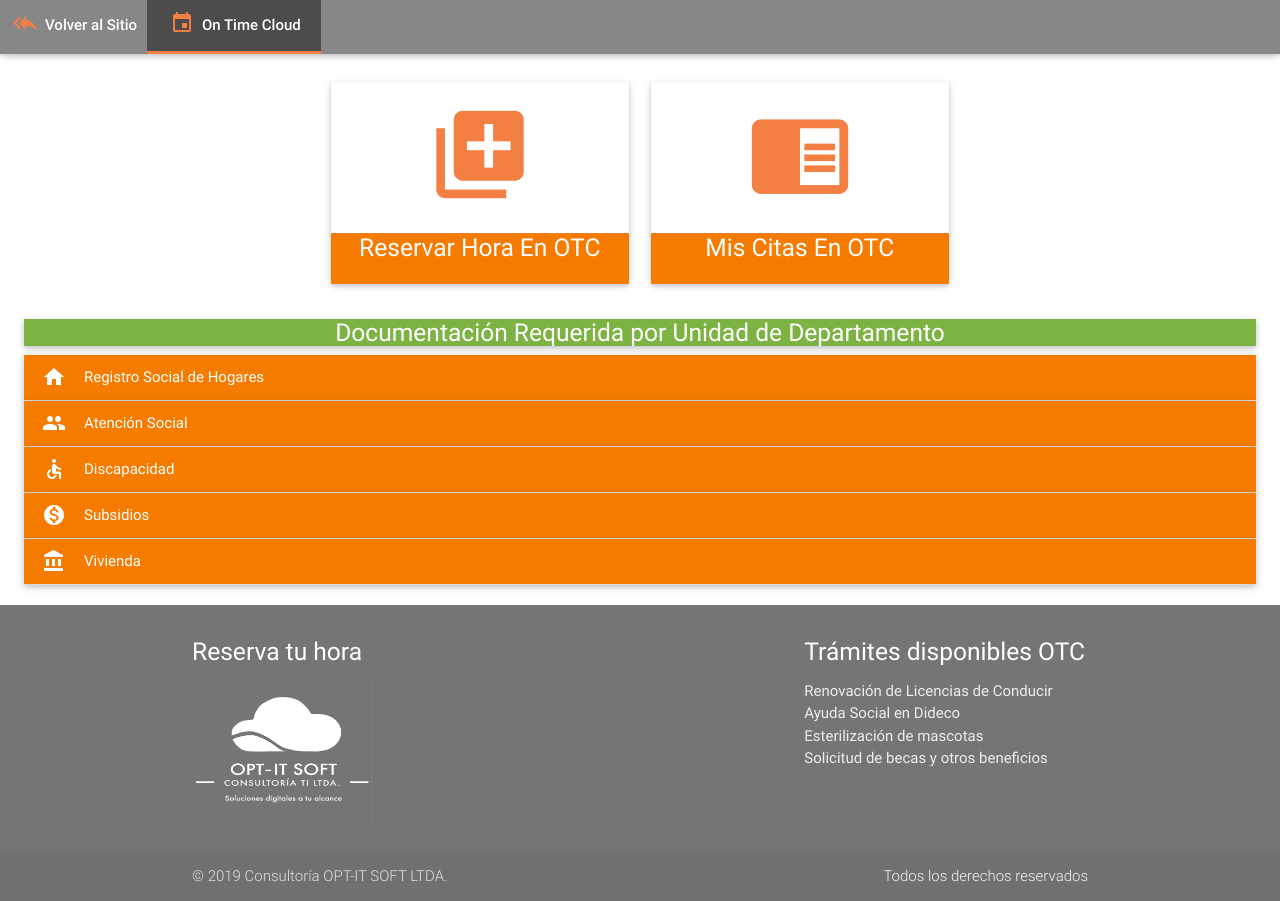
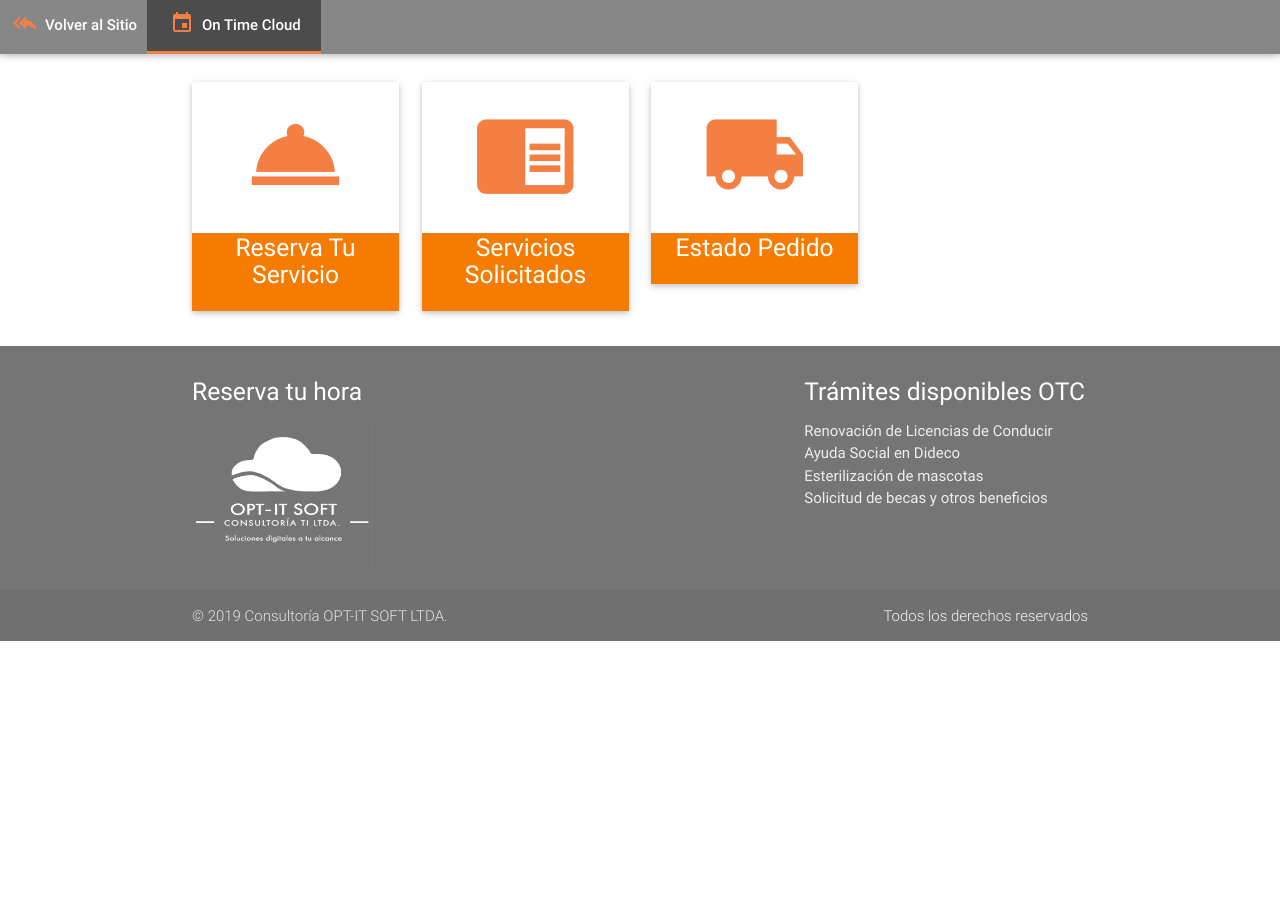
Before and after one commit to jparadae/On_Time, a Django app: page / in a window 1280 px wide. Shown: the part 124-1025 px from the top of the page. After the commit the page ends 765 px from the top, so only its background shows below. Run offline with Django 3.2, Linux system fonts and the light colour scheme; parts of the project's set-up code (start-up, migrations or seed data) failed here and were passed over; some libraries are stand-ins or nearby versions.

Commit message:
cambiando los servicios

```diff
--- a/templates/agenda/index.html
+++ b/templates/agenda/index.html
@@ -7,45 +7,18 @@
 {% endblock %}
 
 {% block contenido %}
-
-<!-- Modal HTML embedded directly into document -->
-<div id="ex1" class="modal">
-	<h6 align="center"><b>Disponibilidad Agenda</b></h6>
-   <table>
-        <thead>
-          <tr>
-              <th>Lunes &nbsp;</th>
-              <th>Martes</th>
-              <th>Jueves</th>
-			  <th>Viernes</th>
-          </tr>
-        </thead>
-
-        <tbody>
-          <tr>
-            <td>Reistro Social de Hogares</td>
-            <td>Atención Social</td>
-            <td>Discapacidad</td>
-			  <td>Subsidios</td>
-          </tr>
-
-        </tbody>
-      </table>
-
-  <a href="#" rel="modal:close"><i class="material-icons">directions_walk</i>Cerrar</a>
-</div>
-
-<!-- Link to open the modal -->
+<div class="container">
+  <div class="row justify-content-center">
 
 
-	<div class="row">
-		<div class="col s12 m3 offset-m3">
+
+		<div class="col s12 m3 ">
 			<div class="card">
 				<div class="card-content">
-					<i class="material-icons">add_to_photos</i>
+					<i class="material-icons">room_service</i>
 				</div>
 				<div class="card-action waves-effect waves-block waves-light #f57c00 orange darken-2">
-					<a href="{% url 'reservar-cita' %}"><h5> Reservar hora en OTC </h5></a>
+					<a href="{% url 'reservar-cita' %}"><h5> Reserva tu Servicio </h5></a>
 				</div>
 			</div>
 
@@ -56,14 +29,28 @@
 					<i class="material-icons">chrome_reader_mode</i>
 				</div>
 				<div class="card-action waves-effect waves-block waves-light #f57c00 orange darken-2">
-					<a href="{% url 'mis-citas' %}"><h5> Mis Citas en OTC </h5></a>
+					<a href="{% url 'mis-citas' %}"><h5> Servicios Solicitados </h5></a><!--El usuario verá todos los servicios solicitados-->
+				</div>
+			</div>
+		</div>
+
+        <div class="col s12 m3">
+			<div class="card">
+				<div class="card-content">
+					<i class="material-icons">local_shipping</i>
+				</div>
+				<div class="card-action waves-effect waves-block waves-light #f57c00 orange darken-2">
+					<a href="{% url 'mis-citas' %}"><h5> Estado Pedido </h5></a><!--El usuario vera el estado de su pedido-->
 				</div>
 			</div>
 		</div>
 
 
 
+
+
 	</div>
+</div>
 
 
 
@@ -74,176 +61,6 @@
 <!--Collapsive-->
 <!-- Modal HTML embedded directly into document -->
 
-
-
-   <ul class="collapsible popout">
-     <li>
-    <div class="#7cb342 light-green darken-1"><span style="color:#FFFFFF";><h5 align="center">Documentación Requerida por Unidad de Departamento</h5></div>
-    </li>
-
-   <li>
-      <div class="collapsible-header #f57c00 orange darken-2"><span style="color:#FFFFFF";><i class="material-icons">home</i>Registro Social de Hogares </div>
-      <div class="collapsible-body"><span>Lorem ipsum dolor sit amet.</span></div>
-    </li>
-    <li>
-      <div class="collapsible-header #f57c00 orange darken-2"><span style="color:#FFFFFF";><i class="material-icons">group</i>Atención Social </div>
-      <div class="collapsible-body">
-         <span>
-
-		   <table class="striped">
-        <thead>
-          <tr>
-
-              <th>Ayuda servicios funerarios </th>
-              <th>Ayuda cajas de alimentos </th>
-              <th>Ayuda leche </th>
-			  <th>Ayuda mediaguas </th>
-              <th>Ayuda materiales de construcción </th>
-              <th>Ayuda camas y camarotes </th>
-              <th>Ayuda colchones y ropa de cama </th>
-              <th>Ayuda pañales de niño </th>
-              <th>Ayuda pañales de adulto </th>
-              <th>Ayuda ajuares para recién nacidos</th>
-          </tr>
-        </thead>
-
-        <tbody>
-          <tr>
-            <td>Copia Cédula de Identidad</td>
-            <td>Copia Cédula de Identidad</td>
-              <td>Copia Cédula de Identidad</td>
-			 <td>Copia Cédula de Identidad</td>
-               <td>Copia Cédula de Identidad</td>
-            <td>Copia Cédula de Identidad</td>
-              <td>Copia Cédula de Identidad</td>
-			 <td>Copia Cédula de Identidad</td>
-                <td>Copia Cédula de Identidad</td>
-			 <td>Copia Cédula de Identidad</td>
-          </tr>
-
-
-        </tbody>
-		   </table></span>
-
-      </div>
-    </li>
-    <li>
-      <div class="collapsible-header #f57c00 orange darken-2"><span style="color:#FFFFFF";><i class="material-icons">accessible</i>Discapacidad </div>
-      <div class="collapsible-body"><span>
-		   <table class="striped">
-        <thead>
-          <tr>
-              <th>Beca Locomoción </th>
-              <th>Programa de ayuda pañales y leche </th>
-              <th>Ayudas Técnicas </th>
-			  <th>Centro de REHUE </th>
-          </tr>
-        </thead>
-
-        <tbody>
-          <tr>
-            <td>Cédula de Identidad</td>
-            <td>Cédula de Identidad</td>
-            <td>Cédula de Identidad</td>
-			  <td>Cédula de Identidad</td>
-          </tr>
-
-		  <tr>
-            <td>Credencial de Discapacidad emitida por SENADIS.</td>
-            <td>Carnet del Programa Postrado</td>
-            <td>Informe médico al día</td>
-			  <td>Diagnóstico médico.</td>
-          </tr>
-
-		<tr>
-            <td>Certificado de residencia</td>
-            <td>Certificado médico al día</td>
-            <td></td>
-			  <td>Diagnostico Educador Diferencial.</td>
-          </tr>
-
-		<tr>
-            <td>Certificado de Alumno Regular del Establecimiento/Certificado de Rehabilitación.</td>
-            <td>Comprobante de pago de pensión y/o liquidaciones de sueldo</td>
-            <td></td>
-			  <td></td>
-          </tr>
-
-
-        </tbody>
-		   </table></span>
-
-
-
-
-	  </div>
-    </li>
-
-	   <li>
-      <div class="collapsible-header #f57c00 orange darken-2"><span style="color:#FFFFFF";><i class="material-icons">monetization_on</i>Subsidios </div>
-      <div class="collapsible-body">
-            <span>
-		   <table class="striped">
-        <thead>
-          <tr>
-              <th>Subsidio de Discapacidad Mental </th>
-              <th>Subsidio Único Familiar </th>
-              <th>Subsidio Maternal </th>
-			  <th>Subsidios de agua potable y alcantarillado </th>
-          </tr>
-        </thead>
-
-        <tbody>
-          <tr>
-            <td>Copia Cédula de Identidad</td>
-            <td>Copia Cédula de Identidad</td>
-              <td>Copia Cédula de Identidad</td>
-			 <td>Copia Cédula de Identidad</td>
-          </tr>
-
-            <tr>
-            <td>Certificado de nacimiento</td>
-            <td>Certificado de nacimiento</td>
-              <td>Carné de control maternal al día</td>
-			 <td>Comprobante de pago última cuenta</td>
-          </tr>
-
-         <tr>
-            <td>Certificado de residencia en la comuna</td>
-            <td>Certificado de control sano al día (para menores de 5 años)</td>
-              <td>Certificado médico de meses de embarazo</td>
-			 <td></td>
-          </tr>
-
-         <tr>
-            <td>Formulario del Decreto Ley Nº869 (emitido por el médico tratante)</td>
-            <td>Certificado de alumno regular con máximo un mes de antigüedad (para niños de 5 a 17 años).</td>
-              <td></td>
-			 <td></td>
-          </tr>
-
-         <tr>
-            <td>Certificado médico emitido por médico especialista hospital público</td>
-            <td></td>
-              <td></td>
-			 <td></td>
-          </tr>
-
-        </tbody>
-		   </table></span>
-
-
-
-
-
-      </div>
-    </li>
-
-	   <li>
-      <div class="collapsible-header #f57c00 orange darken-2"><span style="color:#FFFFFF";><i class="material-icons">account_balance</i>Vivienda  </div>
-      <div class="collapsible-body"><span>Lorem ipsum dolor sit amet.</span></div>
-    </li>
-  </ul>
 
 
 
```
